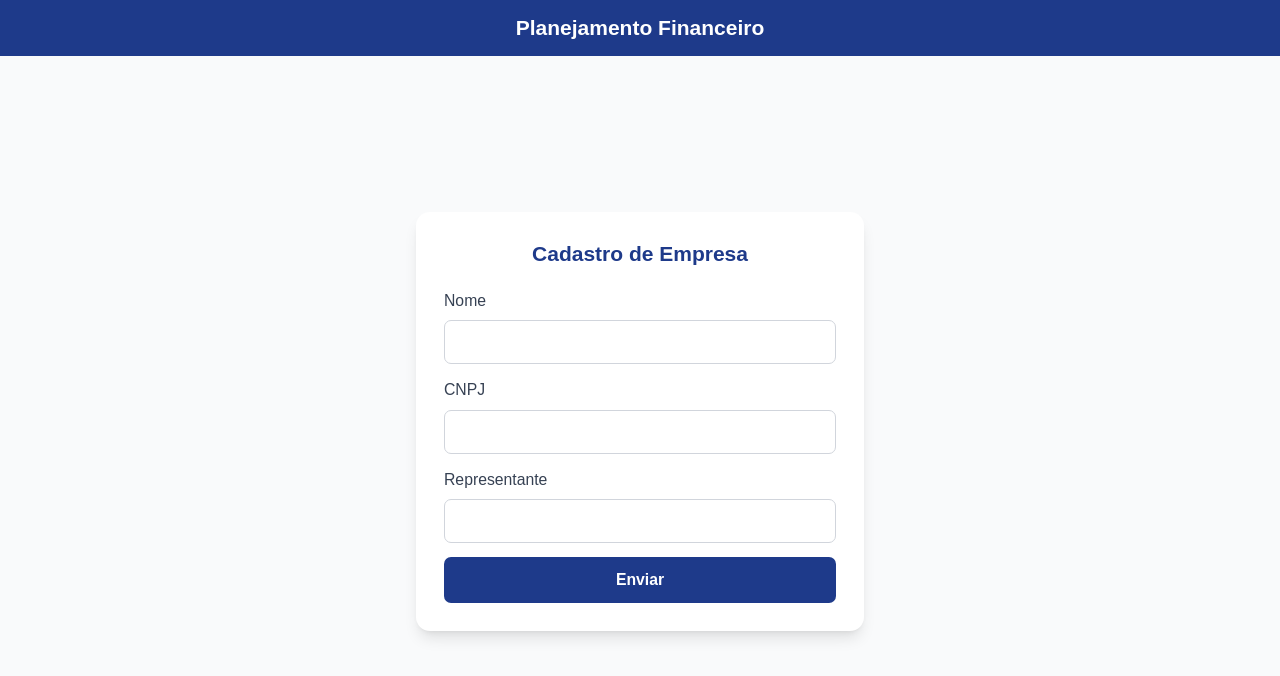
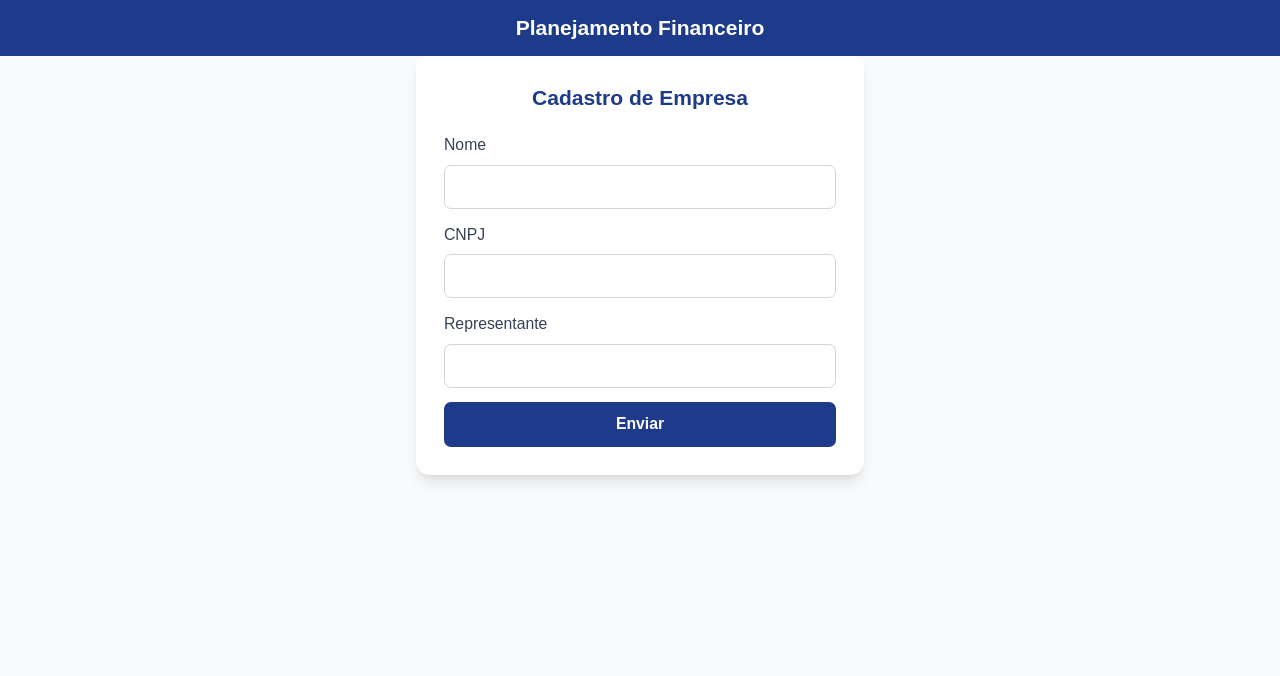
Before and after one commit to otaviodiass/planejamento_financeiro, a Next.js app: page /cadastro-empresa in a window 1280 px wide. Shown: the top 676 px of the page. Built offline with nearby package versions, Linux system fonts and the light colour scheme.

Commit message:
ajustes na visualização

```diff
--- a/src/app/cadastro-empresa/page.tsx
+++ b/src/app/cadastro-empresa/page.tsx
@@ -68,7 +68,7 @@
 
 export default function CadastroEmpresa() {
     return (
-        <div className="flex items-center justify-center min-h-[calc(100vh-5rem)] bg-[#F9FAFB]">
+        <div className="flex items-start justify-center min-h-[calc(100vh-5rem)] bg-[#F9FAFB]">
             <Formulario/>
         </div>
     )
--- a/src/app/page.tsx
+++ b/src/app/page.tsx
@@ -20,7 +20,7 @@
 
         <Link href="/cadastro-empresa">
           <button className="rounded-full bg-[#3B82F6] px-8 py-5 text-xl font-semibold text-white hover:bg-[#1D4ED8] transition">
-            Começe Agora
+            Cadastrar Empresa
           </button>
         </Link>
       </main>
```
Also changed, not shown: 1 other file (tests, documents, lock files or other folders).
